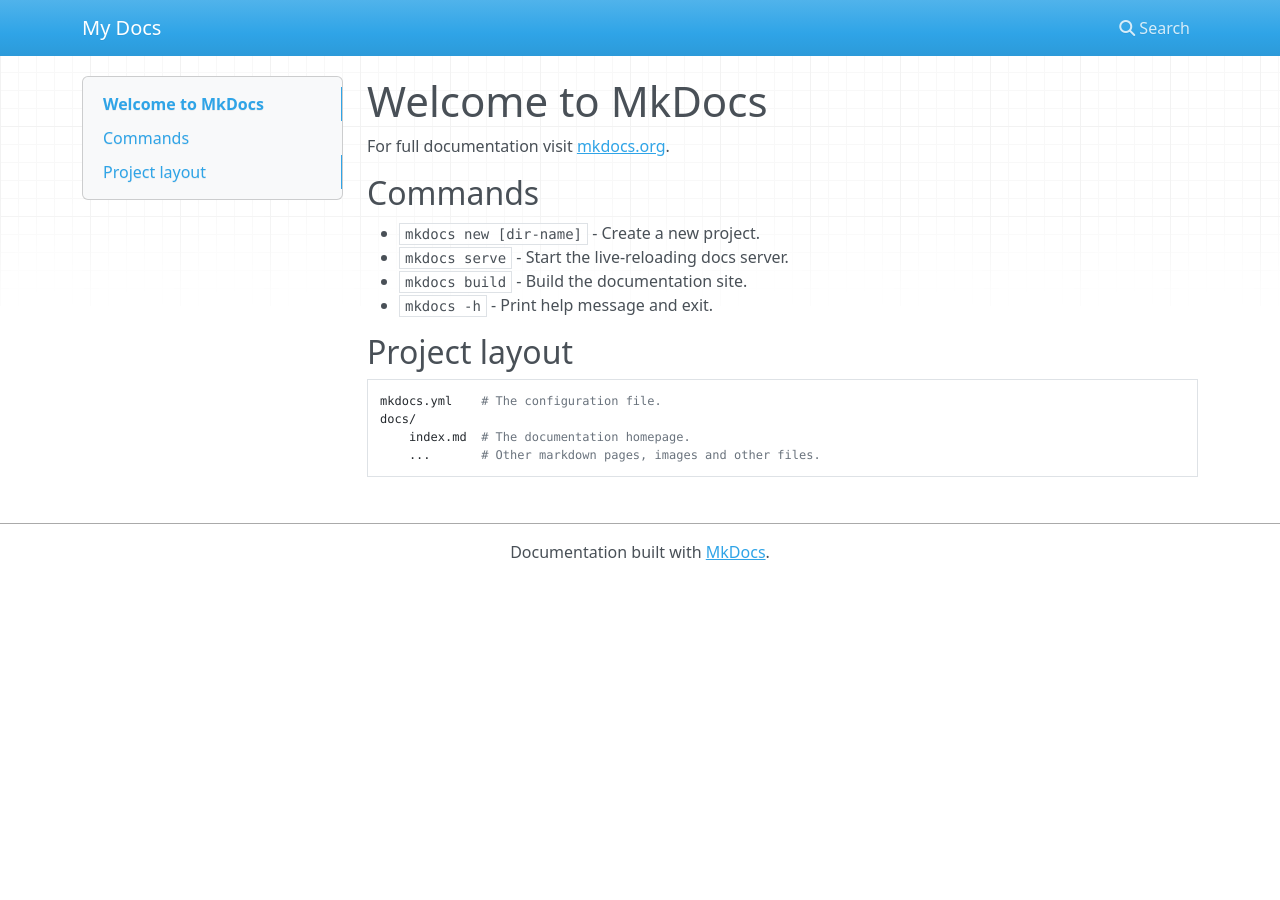
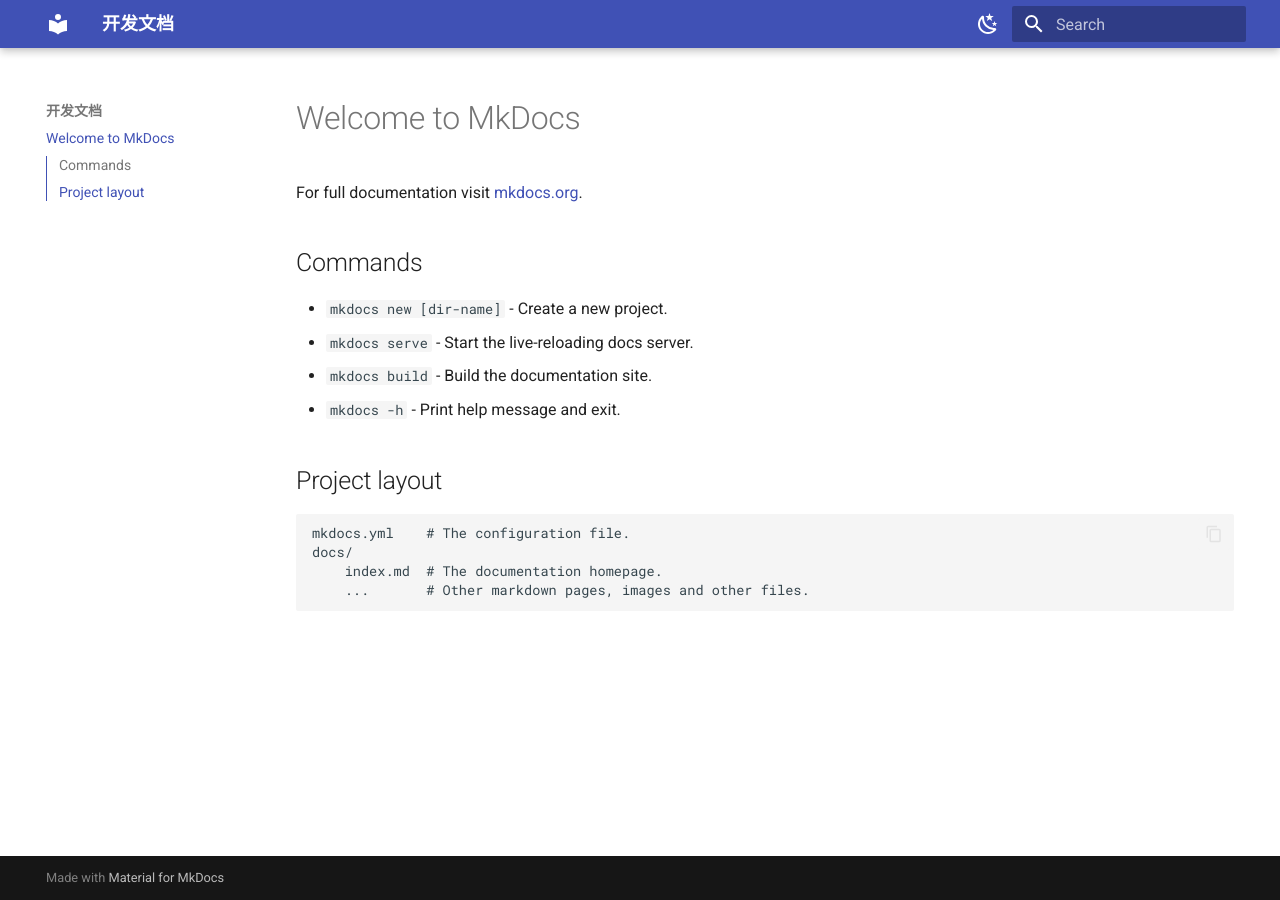
Before and after one commit to Cib0/DevDocs, an MkDocs documentation site: the page built from docs/index.md, in a window 1280 px wide. Built offline with MkDocs 1.6.1 and Material for MkDocs 9.7.7, drawn with Linux system fonts in a browser that asks for light colours; nearby versions of some CDN libraries.

Commit message:
Update mkdocs.yml

```diff
--- a/mkdocs.yml
+++ b/mkdocs.yml
@@ -1 +1,46 @@
-site_name: My Docs
+site_name: 开发文档
+
+theme:
+  name: material
+  features:
+    # 🧭 布局相关（核心）
+    - navigation.sections      # 左侧导航分组
+    - navigation.expand        # 默认展开所有章节
+    - navigation.instant       # 页面切换不刷新
+    - toc.integrate            # 将右侧目录整合到左侧导航栏
+    - content.width            # 正文宽度随屏幕自适应
+    - content.code.copy        # 代码块右上角复制按钮
+  palette:
+    - scheme: default
+      primary: indigo
+      accent: indigo
+      toggle:
+        icon: material/weather-night
+        name: Switch to dark mode
+    - scheme: slate
+      primary: indigo
+      accent: indigo
+      toggle:
+        icon: material/weather-sunny
+        name: Switch to light mode
+
+plugins:
+  - table-reader
+  - search:
+      lang:
+        - en
+        - ja
+      separator: '[\s\-\.]+'
+
+markdown_extensions:
+  - admonition
+  - codehilite
+  - pymdownx.superfences
+  - pymdownx.details
+  - pymdownx.tabbed
+  - attr_list
+  - def_list
+  - tables
+
+extra_css:
+  - styles/extra.css
```
